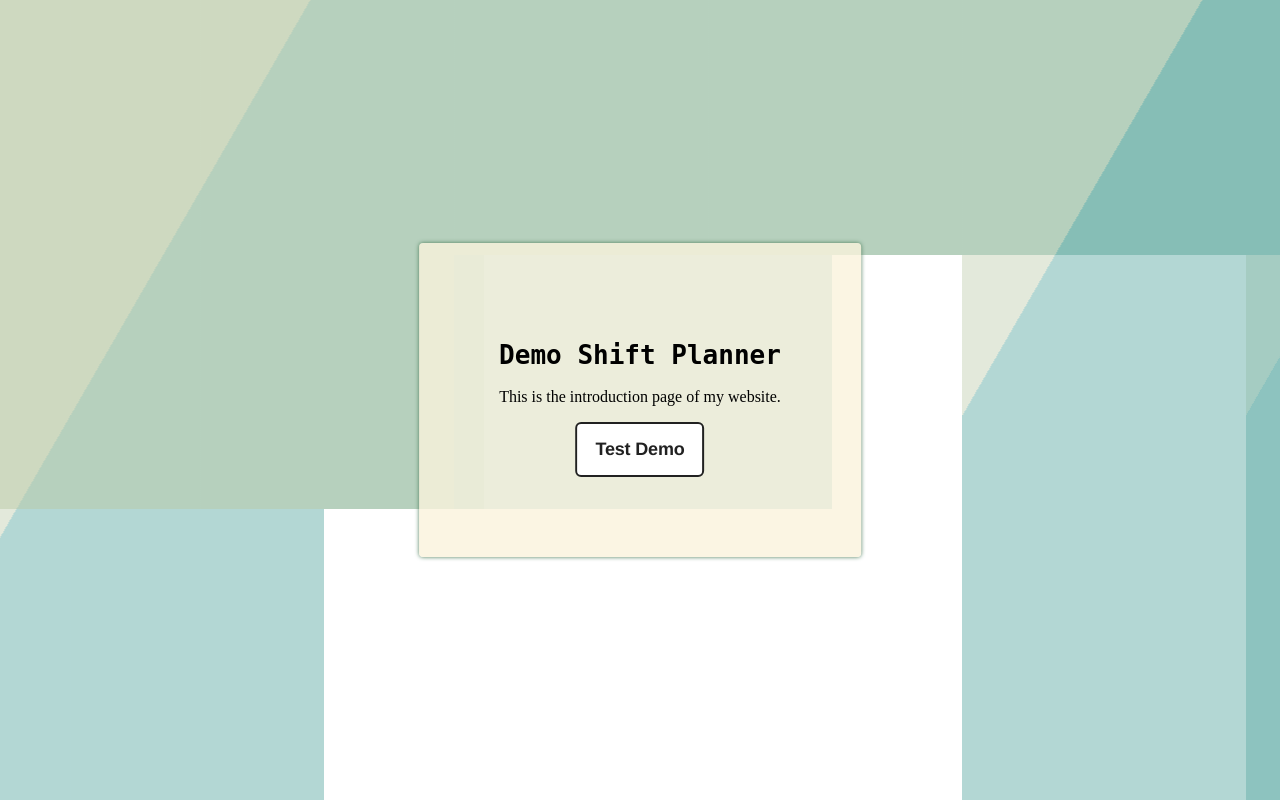
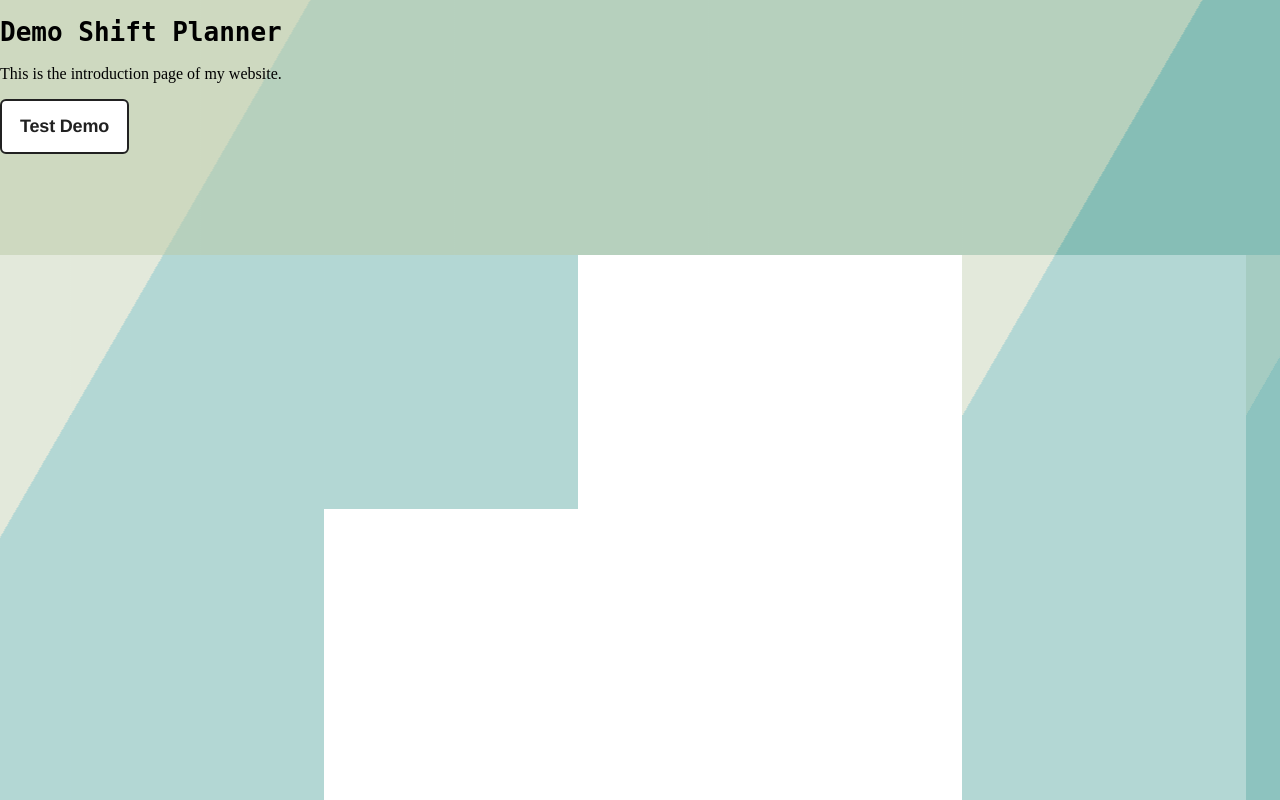
Before and after one commit to TeaganPetterson/ShiftSchedulingProject, a Flask app: page / in a window 1280 px wide. Run offline with Flask 2, Linux system fonts and the light colour scheme.

Commit message:
working on stlying

```diff
--- a/templates/base.html
+++ b/templates/base.html
@@ -17,7 +17,7 @@
 	<div class="bg"></div>
 	<div class="bg bg2"></div>
 	<div class="bg bg3"></div>
-	<div class="content">
+	<!-- <div class="content"> -->
 
 		<header>
 
@@ -32,7 +32,7 @@
 		<footer>
 
 		</footer>
-	</div>
+	<!-- </div> -->
 	{% block scripts %}
 	{% endblock %}
 </body>
```
